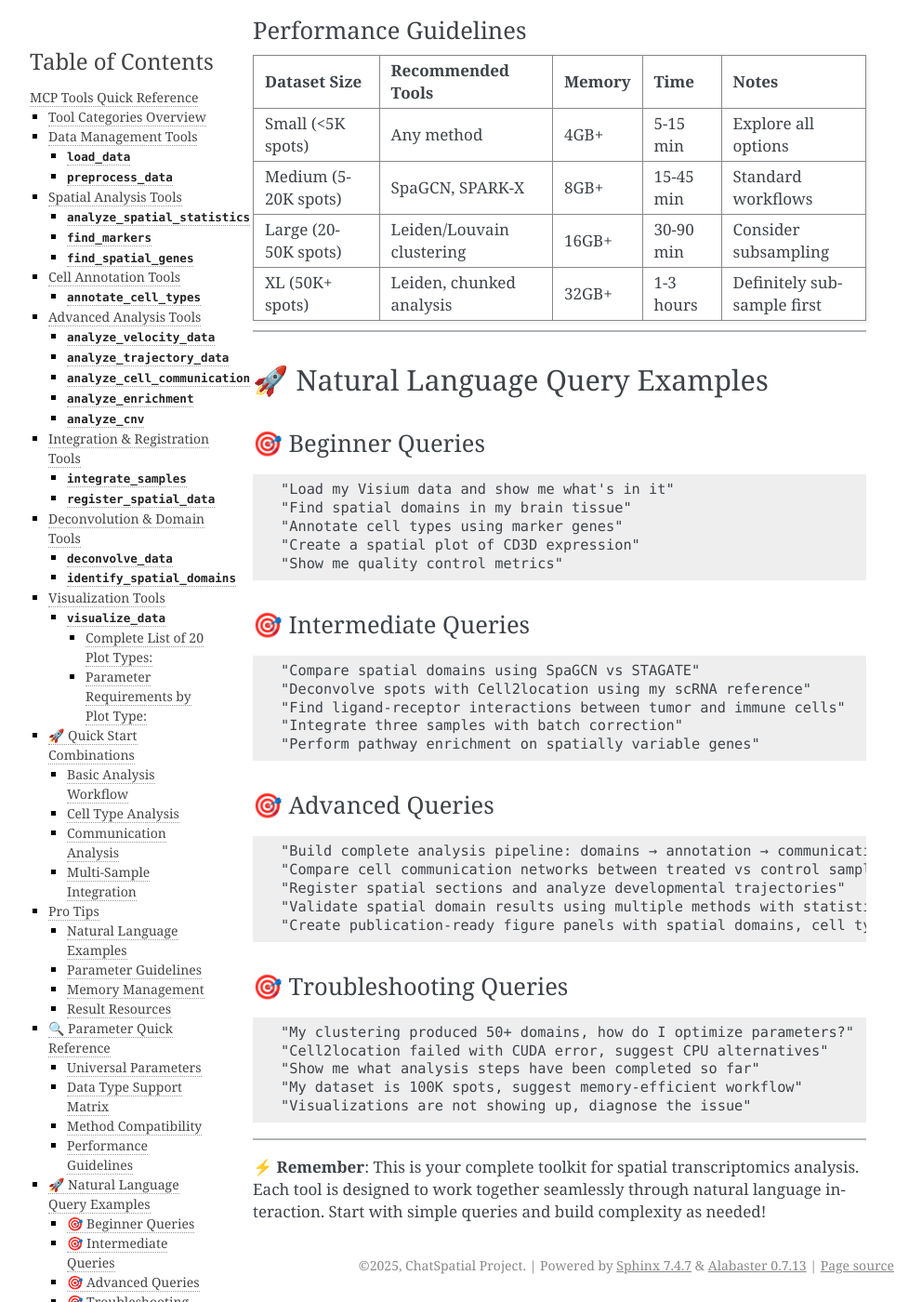
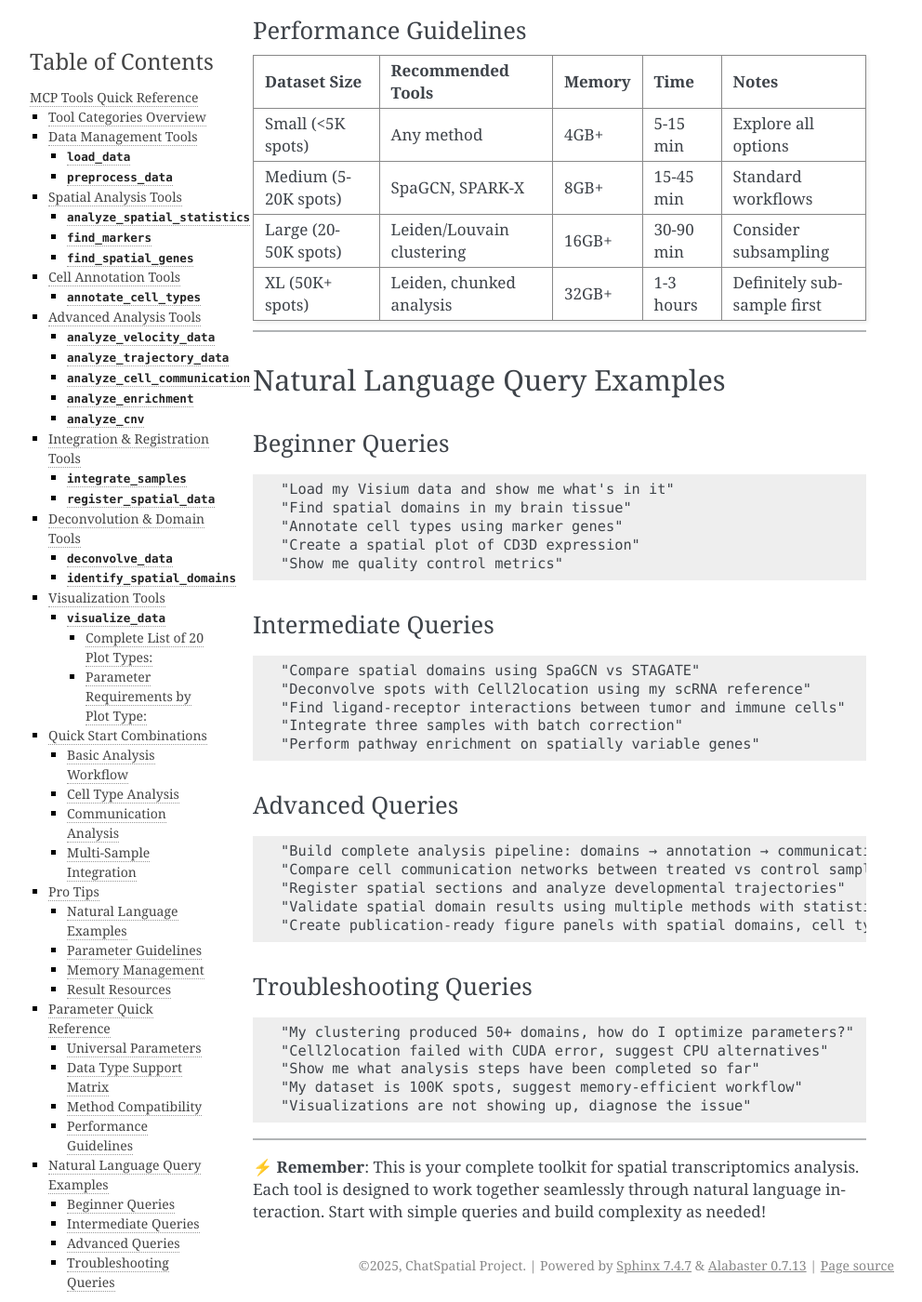
Before and after one commit to cafferychen777/ChatSpatial, a Sphinx documentation site: the page built from docs/advanced/methods-reference.md, in a window 1280 px wide and 1400 px high, scrolled down 17185 px. Shown: the whole window at 93% size, without its empty margins (148-1140 px from the left). Built offline with Sphinx 7.4.7, drawn with Linux system fonts in a browser that asks for light colours; some of the changed text lies outside the part shown.

Commit message:
Remove emojis from methods reference for professional appearance
- Remove 🚀 🎯 🔍 emojis from section headers
- Keep content professional and academic
- Maintain all technical information unchanged

````diff
--- a/docs/advanced/methods-reference.md
+++ b/docs/advanced/methods-reference.md
@@ -521,7 +521,7 @@
 
 ---
 
-## 🚀 Quick Start Combinations
+## Quick Start Combinations
 
 ### Basic Analysis Workflow
 ```
@@ -577,7 +577,7 @@ All analysis results are automatically saved as MCP resources:
 
 ---
 
-## 🔍 Parameter Quick Reference
+## Parameter Quick Reference
 
 ### Universal Parameters
 These parameters are available across multiple tools:
@@ -639,9 +639,9 @@ These parameters are available across multiple tools:
 
 ---
 
-## 🚀 Natural Language Query Examples
+## Natural Language Query Examples
 
-### 🎯 Beginner Queries
+### Beginner Queries
 ```text
 "Load my Visium data and show me what's in it"
 "Find spatial domains in my brain tissue"
@@ -650,7 +650,7 @@ These parameters are available across multiple tools:
 "Show me quality control metrics"
 ```
 
-### 🎯 Intermediate Queries
+### Intermediate Queries
 ```text
 "Compare spatial domains using SpaGCN vs STAGATE"
 "Deconvolve spots with Cell2location using my scRNA reference"
@@ -659,7 +659,7 @@ These parameters are available across multiple tools:
 "Perform pathway enrichment on spatially variable genes"
 ```
 
-### 🎯 Advanced Queries
+### Advanced Queries
 ```text
 "Build complete analysis pipeline: domains → annotation → communication → pathways"
 "Compare cell communication networks between treated vs control samples"
@@ -668,7 +668,7 @@ These parameters are available across multiple tools:
 "Create publication-ready figure panels with spatial domains, cell types, and communication networks"
 ```
 
-### 🎯 Troubleshooting Queries
+### Troubleshooting Queries
 ```text
 "My clustering produced 50+ domains, how do I optimize parameters?"
 "Cell2location failed with CUDA error, suggest CPU alternatives"
````
